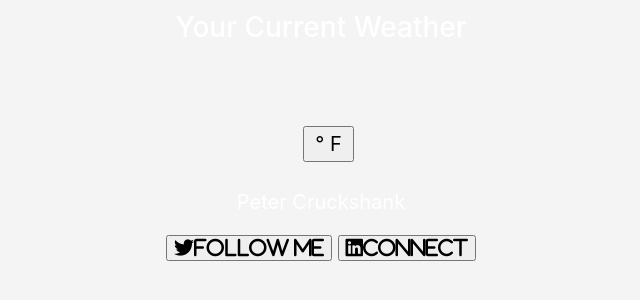
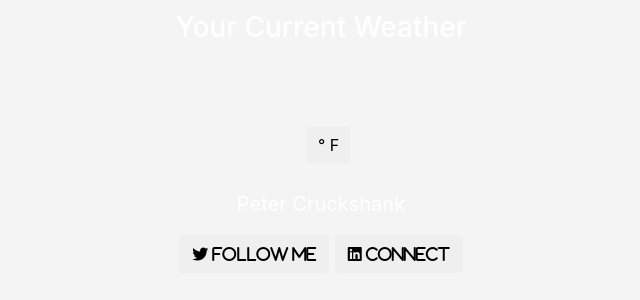
Before and after one commit to petercr/Local-Weather-API, a plain HTML site: page index.html in a window 1280 px wide. Shown: the part 38-338 px from the top of the page, without its empty margins (319-959 px from the left). Drawn offline with nearby package versions, Linux system fonts and the light colour scheme.

Commit message:
added bootstrap classes and type to all buttons

```diff
--- a/index.html
+++ b/index.html
@@ -39,19 +39,19 @@
                     <input type="number" name="zipCode" id="zipCode" max="99950" min="00501" inputMode="numeric" placeholder="12345" required>
 
 
-                <button id="submitZip" onclick="closeModal()">Get the weather</button>
+                <button type="button" class="btn" id="submitZip" onclick="closeModal()">Get the weather</button>
 
             </div>
         </div>
         <div id="temp"></div>
-        <button id="changeTemp" onclick="switchTemp()"> &deg; F </button>
+        <button type="button" class="btn" id="changeTemp" onclick="switchTemp()"> &deg; F </button>
         <div id="city"></div>
         <div id="condition"></div>
 
         <div class="bottom">
             <p>Peter Cruckshank</p>
-            <button class="button-primary fa fa-twitter">Follow Me</button>
-            <button class="button-primary fa fa-linkedin-square">Connect</button>
+            <button type="button" class="btn fa fa-twitter"> Follow Me</button>
+            <button type="button" class="btn fa fa-linkedin-square"> Connect</button>
 
         </div>
         <div>
```
